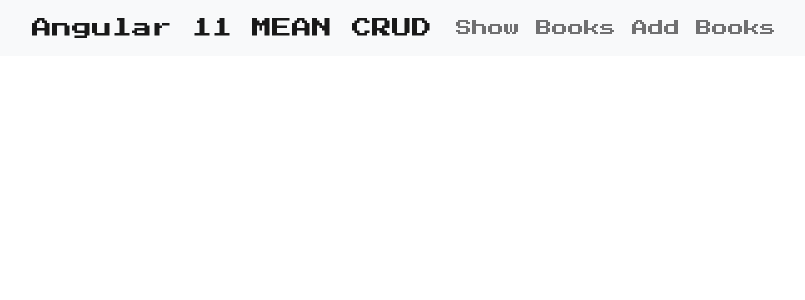
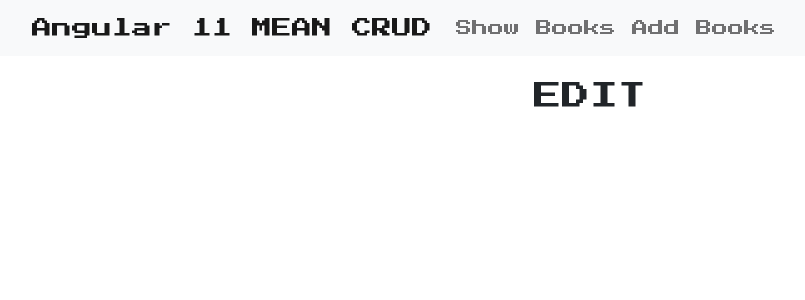
Before and after one commit to nineria/angular-learning, an Angular app: page /edit-book/1 in a window 1280 px wide. Shown: the top 300 px of the page, without its empty margins (50-855 px from the left). Built offline with nearby package versions, Linux system fonts and the light colour scheme.

Commit message:
fixed: edit component

```diff
--- a/src/app/components/edit-book/edit-book.component.css
+++ b/src/app/components/edit-book/edit-book.component.css
@@ -0,0 +1,5 @@
+.flex-center {
+  display: flex;
+  align-items: center;
+  justify-content: center;
+}
--- a/src/app/components/edit-book/edit-book.component.html
+++ b/src/app/components/edit-book/edit-book.component.html
@@ -0,0 +1,4 @@
+<section class="container flex-center mt-4">
+  <h1 class="text-uppercase fs-3">Edit</h1>
+  <div></div>
+</section>
--- a/src/styles.css
+++ b/src/styles.css
@@ -1,6 +1,9 @@
 /* You can add global styles to this file, and also import other style files */
 * {
+  font-family: "Press Start 2P", cursive;
+}
+
+body {
   margin: 0;
   padding: 0;
-  font-family: "Press Start 2P", cursive;
 }
```
